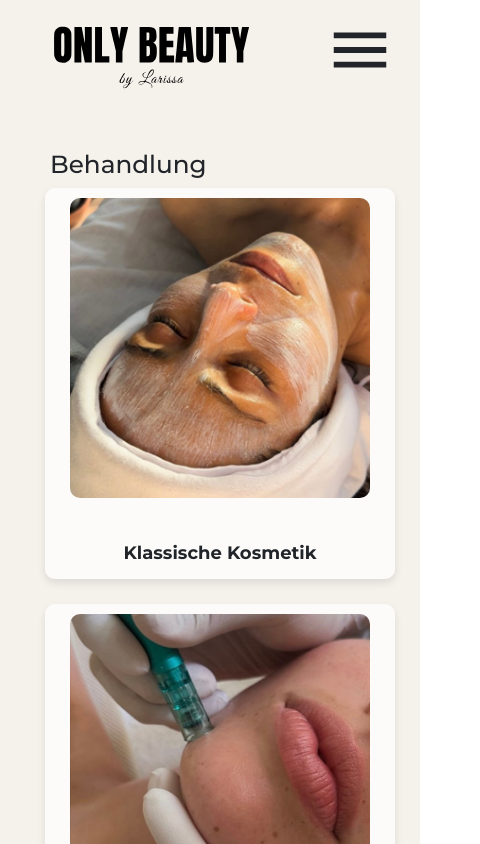
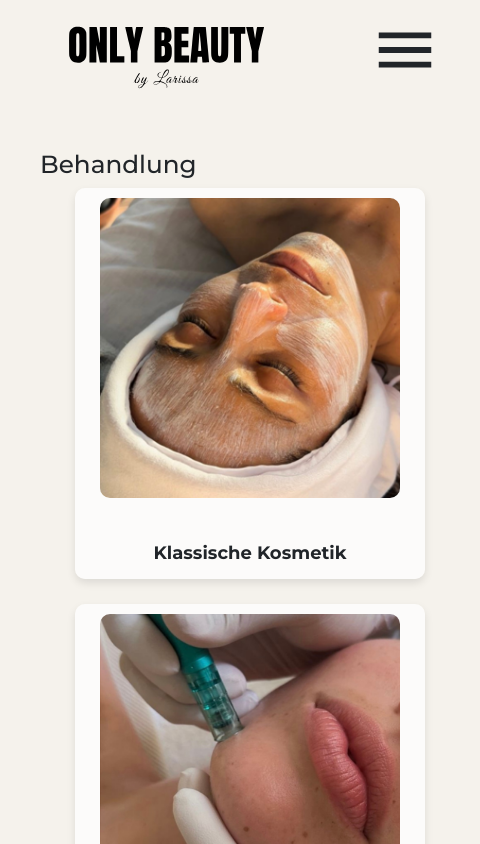
Before and after one commit to Vadim1489/only_beauty, a React (Create React App) app: page / in a window 390 px wide. Shown: the top 844 px of the page, 480 px wide, since content can reach past the window. Built offline with nearby package versions, Linux system fonts and the light colour scheme.

Commit message:
reset mob adaptive

```diff
--- a/src/components/Footer/index.module.css
+++ b/src/components/Footer/index.module.css
@@ -154,22 +154,22 @@
 
 }
 
-@media (max-width:420px) {
+@media (max-width:480px) {
     .footer {
-        width: 420px;
+        width: 480px;
     }
 
     .footer_info {
         display: flex;
         flex-direction: column;
         text-align: center;
-        width: 440px;
+        width: 480px;
         gap: 16px;
         padding-bottom: 20px;
         padding-top: 20px;
     }
 
     .google_review {
-        width: 420px;
+        width: 460px;
     }
 }
--- a/src/components/Header/index.module.css
+++ b/src/components/Header/index.module.css
@@ -39,8 +39,8 @@
     }
 }
 
-@media (max-width:420px) {
+@media (max-width:480px) {
     .header_container {
-        width: 420px;
+        width: 480px;
     }
 }
--- a/src/components/NavMenu/index.module.css
+++ b/src/components/NavMenu/index.module.css
@@ -59,7 +59,7 @@
     }
 }
 
-@media (max-width: 420px) {
+@media (max-width: 480px) {
     .nav_container {
         display: none;
         flex-direction: column;
--- a/src/pages/MainPage/index.module.css
+++ b/src/pages/MainPage/index.module.css
@@ -79,17 +79,17 @@
   }
 }
 
-@media (max-width:420px) {
+@media (max-width:480px) {
   .main_container {
-    width: 420px;
+    width: 480px;
   }
   .main_container > h2 {
-    padding-left: 30px;
+    padding-left: 20px;
   }
 
   .card_container {
     display: grid;
     grid-template-columns: repeat(1, 2fr);
-    width: 400px;
+    width: 460px;
   }
 }
```
